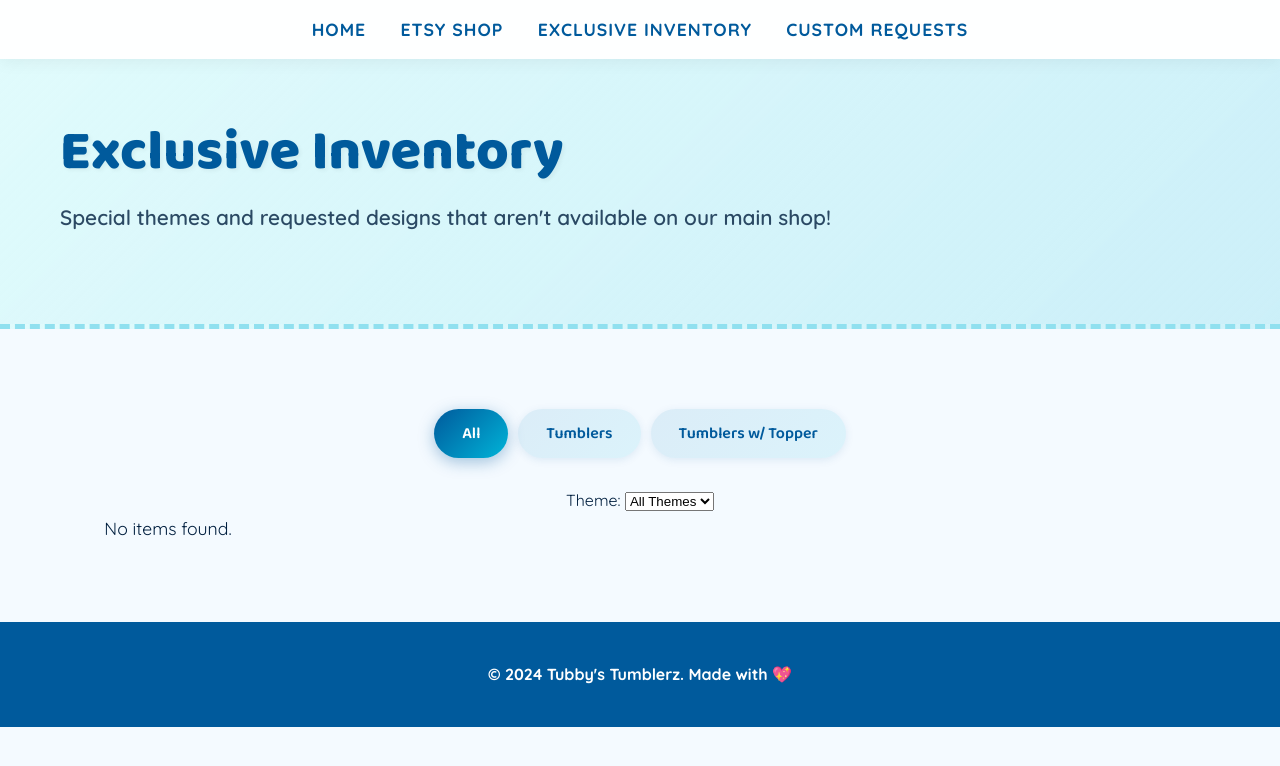
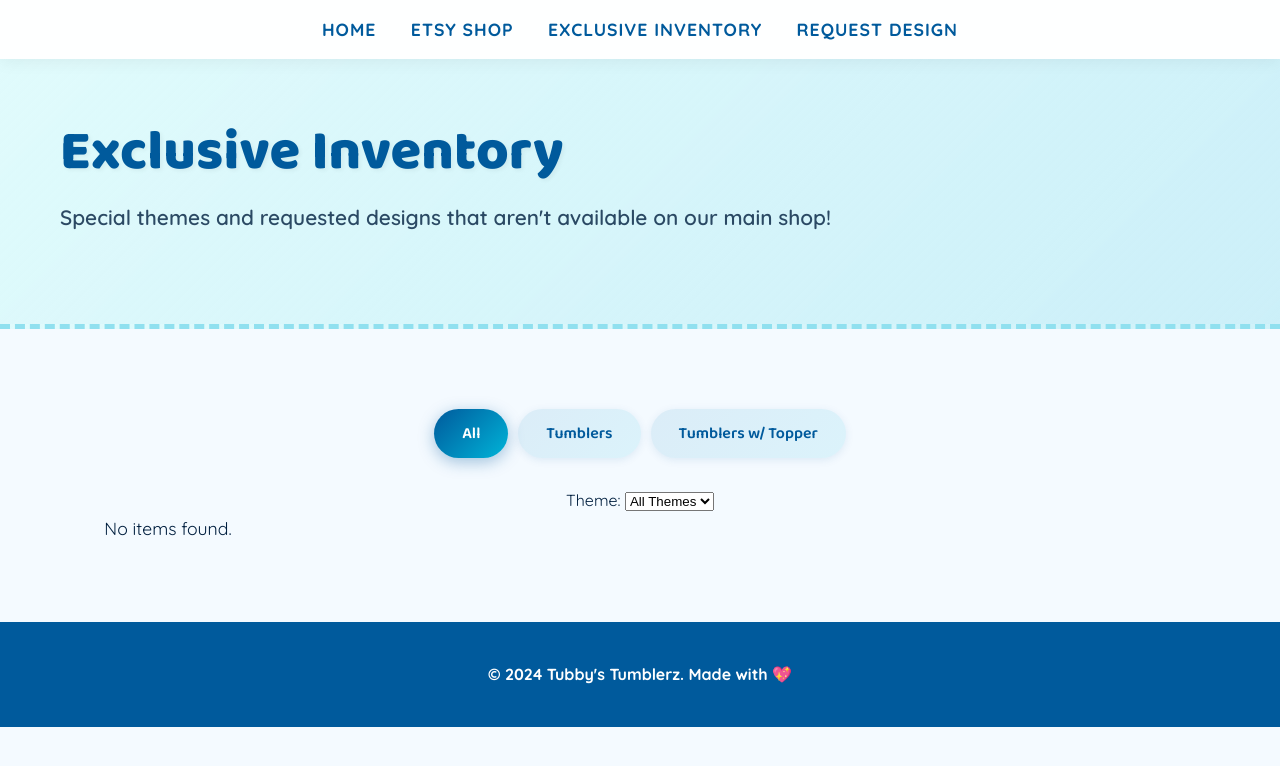
Before and after one commit to steveharageones-oss/tubbys, a website: page exclusive.html in a window 1280 px wide. Drawn offline with Linux system fonts and the light colour scheme; no server answers.

Commit message:
Add files via upload

```diff
--- a/exclusive.html
+++ b/exclusive.html
@@ -14,7 +14,7 @@
                 <a href="index.html">Home</a>
                 <a href="index.html#shop">Etsy Shop</a>
                 <a href="exclusive.html">Exclusive Inventory</a>
-                <a href="index.html#custom-request">Custom Requests</a>
+                <a href="index.html#custom-request">Request Design</a>
             </nav>
         </div>
     </header>
```
Also changed, not shown: index.html (+1 -1 lines).
